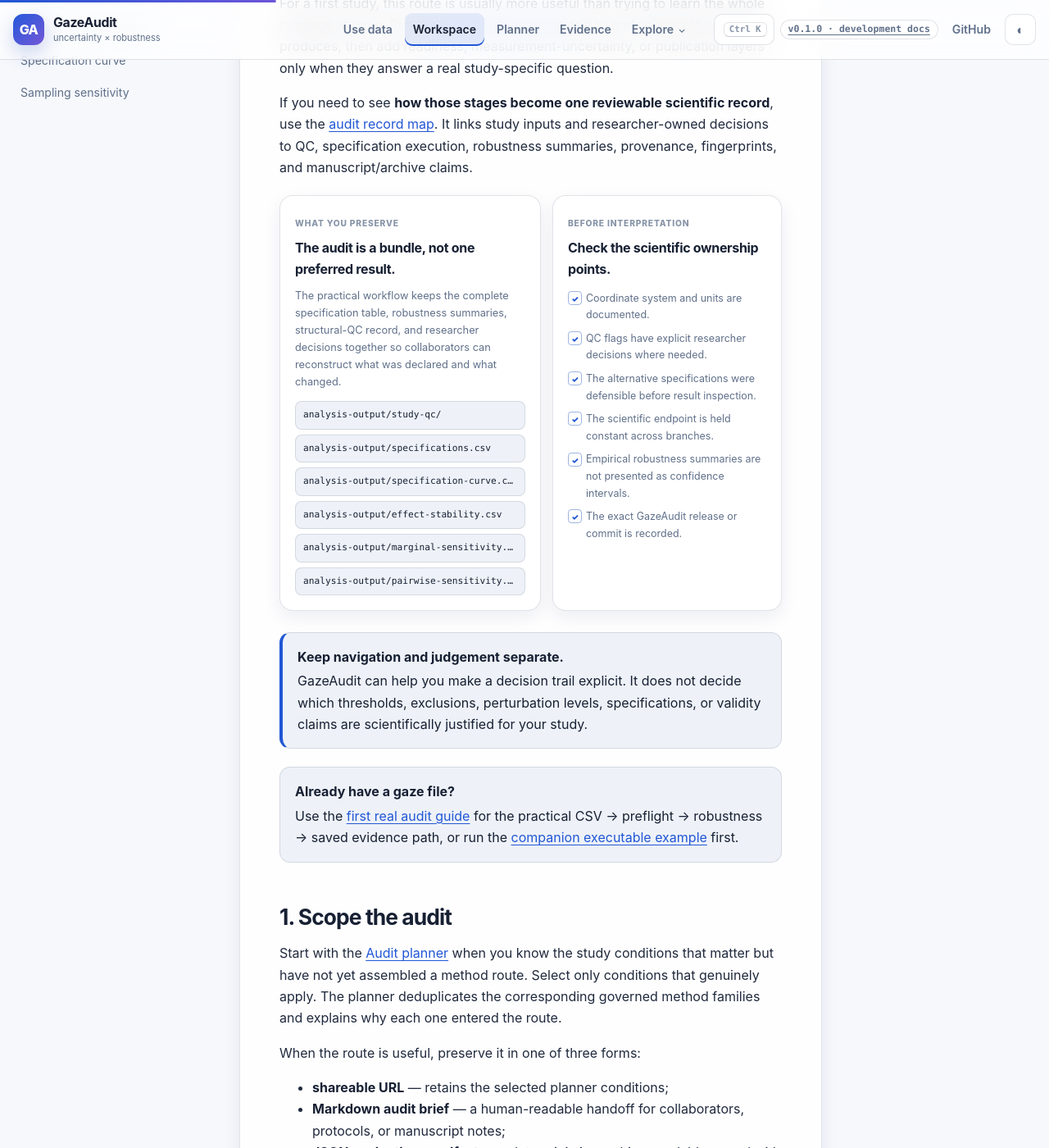
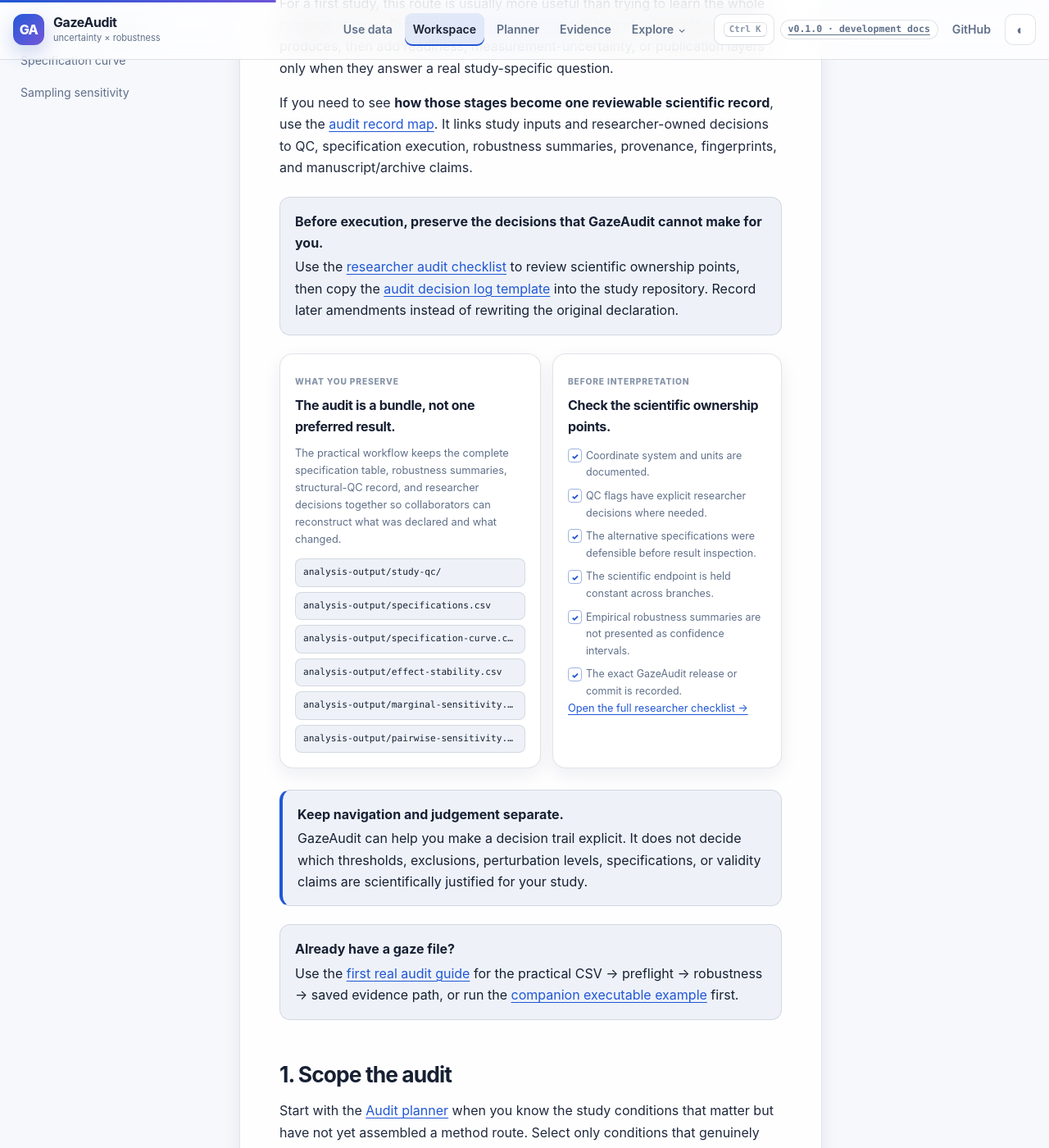
Before and after one commit to stefanosbalaskas/GazeAudit, a Jekyll site: the page built from docs/workspace/index.md, in a window 1280 px wide and 1400 px high, scrolled down 1251 px. Shown: the whole window at 82% size. Built offline with Jekyll 4.4.1, drawn with Linux system fonts in a browser that asks for light colours; some of the changed text lies outside the part shown.

Commit message:
docs: connect workspace to research guidance

```diff
--- a/docs/workspace/index.md
+++ b/docs/workspace/index.md
@@ -57,6 +57,11 @@ For a first study, this route is usually more useful than trying to learn the wh
 
 If you need to see **how those stages become one reviewable scientific record**, use the [audit record map]({{ '/docs/guides/audit-record-map/' | relative_url }}). It links study inputs and researcher-owned decisions to QC, specification execution, robustness summaries, provenance, fingerprints, and manuscript/archive claims.
 
+<div class="callout tip">
+<strong>Before execution, preserve the decisions that GazeAudit cannot make for you.</strong>
+Use the <a href="{{ '/docs/guides/researcher-audit-checklist/' | relative_url }}">researcher audit checklist</a> to review scientific ownership points, then copy the <a href="{{ '/docs/guides/audit-decision-log-template/' | relative_url }}">audit decision log template</a> into the study repository. Record later amendments instead of rewriting the original declaration.
+</div>
+
 <div class="audit-output-preview">
   <div class="audit-output-panel">
     <span>What you preserve</span>
@@ -82,6 +87,7 @@ If you need to see **how those stages become one reviewable scientific record**,
       <li>Empirical robustness summaries are not presented as confidence intervals.</li>
       <li>The exact GazeAudit release or commit is recorded.</li>
     </ul>
+    <p><a href="{{ '/docs/guides/researcher-audit-checklist/' | relative_url }}">Open the full researcher checklist →</a></p>
   </div>
 </div>
 
@@ -126,10 +132,12 @@ Prefer the smallest executable path that answers the methodological question bef
 | Need | Start here | Continue with |
 |---|---|---|
 | Apply GazeAudit to your own canonical CSV | [First real audit]({{ '/docs/examples/first-real-audit/' | relative_url }}) | [First-study workflow]({{ '/docs/workflows/first-study-audit/' | relative_url }}) |
+| Declare researcher-owned decisions | [Researcher checklist]({{ '/docs/guides/researcher-audit-checklist/' | relative_url }}) | [Decision log template]({{ '/docs/guides/audit-decision-log-template/' | relative_url }}) |
 | Structural preflight | [Study preflight]({{ '/docs/examples/study-preflight/' | relative_url }}) | [Data onboarding]({{ '/docs/guides/data-onboarding/' | relative_url }}) |
 | Readiness governance | [Analysis-readiness example]({{ '/docs/examples/analysis-readiness/' | relative_url }}) | [Readiness guide]({{ '/docs/guides/analysis-readiness/' | relative_url }}) |
 | AOI measurement uncertainty | [AOI boundary example]({{ '/docs/examples/aoi-boundary/' | relative_url }}) | [Measurement audit]({{ '/docs/workflows/measurement-audit/' | relative_url }}) |
 | Alternative analytical choices | [End-to-end robustness audit]({{ '/docs/examples/end-to-end-robustness/' | relative_url }}) | [Robustness workflow]({{ '/docs/workflows/robustness-audit/' | relative_url }}) |
+| Interpret a robustness pattern | [Decision-to-report example]({{ '/docs/examples/decision-to-report/' | relative_url }}) | [Reporting guide]({{ '/docs/guides/reporting-robustness/' | relative_url }}) |
 | Sampling sensitivity | [Sampling example]({{ '/docs/examples/sampling-sensitivity/' | relative_url }}) | [Specification-space guide]({{ '/docs/guides/specification-space/' | relative_url }}) |
 | Publication evidence | [Publication workflow]({{ '/docs/workflows/reproducible-publication/' | relative_url }}) | [Publication-audit guide]({{ '/docs/guides/publication-audits/' | relative_url }}) |
 
@@ -166,11 +174,14 @@ Then use the [reproducible-publication workflow]({{ '/docs/workflows/reproducibl
 ## Fast routes
 
 - **I already have a gaze CSV:** [first real audit →]({{ '/docs/guides/first-real-audit/' | relative_url }})
+- **I need to declare decisions before execution:** [researcher checklist →]({{ '/docs/guides/researcher-audit-checklist/' | relative_url }})
+- **I want a copy-ready decision record:** [decision log template →]({{ '/docs/guides/audit-decision-log-template/' | relative_url }})
 - **I want to trace inputs to claims:** [audit record map →]({{ '/docs/guides/audit-record-map/' | relative_url }})
 - **I have new gaze data:** [data onboarding →]({{ '/docs/guides/data-onboarding/' | relative_url }})
 - **I know the study risks:** [audit planner →]({{ '/docs/planner/' | relative_url }})
 - **I know the methodological question:** [method explorer →]({{ '/docs/methods/' | relative_url }})
 - **I want runnable code:** [examples →]({{ '/docs/examples/' | relative_url }})
+- **I need to practise bounded reporting:** [decision-to-report →]({{ '/docs/examples/decision-to-report/' | relative_url }})
 - **I want end-to-end analysis design:** [workflows →]({{ '/docs/workflows/' | relative_url }})
 - **I need evidence provenance:** [validation matrix →]({{ '/docs/VALIDATION_MATRIX.html' | relative_url }})
 - **I am preparing a manuscript/archive:** [publication audits →]({{ '/docs/guides/publication-audits/' | relative_url }})
```
